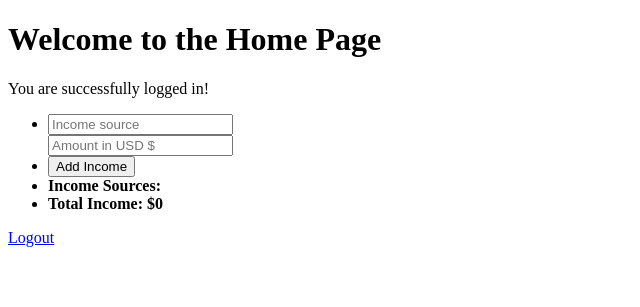
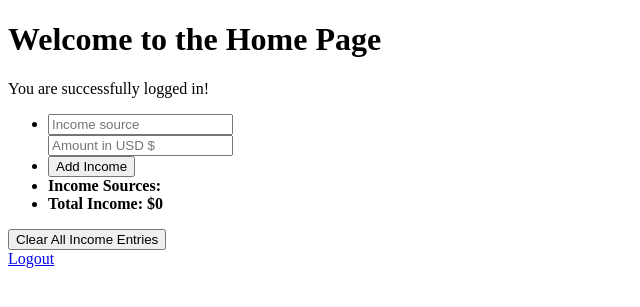
Before and after one commit to MuhammadBazil-cyber/CS50-Final-Project, a Flask app: page /home in a window 1280 px wide. Shown: the top 307 px of the page, without its empty margins (0-640 px from the left). Run offline with Flask 3, Linux system fonts and the light colour scheme; the visitor is signed in with stand-in values (Sample User, id 1); data that the repository does not hold is empty; some libraries are stand-ins or nearby versions.

Commit message:
remove or clear buffer button created

```diff
--- a/app.py
+++ b/app.py
@@ -100,6 +100,20 @@ def home():
         flash('Please log in to access this page.', 'warning')
         return redirect(url_for('login'))
 
+@app.route('/clear_buffer', methods=['POST'])
+def clear_buffer():
+    if 'logged_in' in session:
+        cursor = mysql.connection.cursor(MySQLdb.cursors.DictCursor)
+        cursor.execute('DELETE FROM storage WHERE user_id = %s', (session['user_id'],))
+        mysql.connection.commit()
+        cursor.close()
+        flash('All income entries cleared.', 'info')
+        return redirect(url_for('home'))
+    else:
+        flash('Please log in to access this page.', 'warning')
+        return redirect(url_for('login'))
+
+
 @app.route('/logout')
 def logout():
     session.clear()
--- a/templates/home.html
+++ b/templates/home.html
@@ -25,6 +25,9 @@
             {% endfor %}
             <li><strong>Total Income: ${{ finalamount }}</strong></li>
         </ul>
+    </form>
+    <form action="/clear_buffer" method="post">
+        <button type="submit" class="CLEAR_BUFFER">Clear All Income Entries</button>
     </form>
     <a href="/logout">Logout</a>
 
```
Also changed, not shown: README.md.
